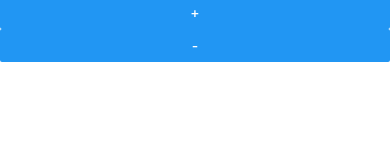
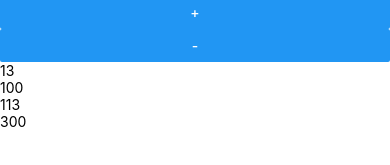
Before and after one commit to pedro-pita/ReactNativeCourse, a React Native app in the folder Projects/SomeFundamentals/: screen / in a window 390 px wide. Shown: the part 323-488 px from the top of the page. Built offline with nearby package versions, Linux system fonts and the light colour scheme.

Commit message:
Direct Communication

```diff
--- a/Projects/SomeFundamentals/src/App.js
+++ b/Projects/SomeFundamentals/src/App.js
@@ -8,6 +8,7 @@ import ComponentWithProperties from './components/4_ComponentWithProperties';
 import Fragments from './components/5_Fragments';
 import Button from './components/6_Button';
 import UseState from './components/7_UseState';
+import Father from './components/9_DirectCommunication/Father';
 
 export default () =>
   (
@@ -23,5 +24,6 @@ export default () =>
       <Fragments first="pedro" second="pita"/>
       <Button />
       <UseState number={10} increment={10}/>
+      <Father/>
     </View>
   );
--- /dev/null
+++ b/Projects/SomeFundamentals/src/components/9_DirectCommunication/Father.js
@@ -0,0 +1,15 @@
+import React, { Fragment } from 'react';
+import { Text } from 'react-native';
+
+import Son from './Son'
+
+export default props => {
+    let x = 13;
+    let y = 100;
+    return (
+        <Fragment>
+            <Son a={x} b={y} />
+            <Son a={x + 100} b={y+200} />
+        </Fragment>
+    );
+};
--- /dev/null
+++ b/Projects/SomeFundamentals/src/components/9_DirectCommunication/Son.js
@@ -0,0 +1,11 @@
+import React, { Fragment } from 'react';
+import { Text } from 'react-native';
+
+export default props => {
+    return (
+        <Fragment>
+            <Text>{props.a}</Text>
+            <Text>{props.b}</Text>
+        </Fragment>
+    );
+};
```
